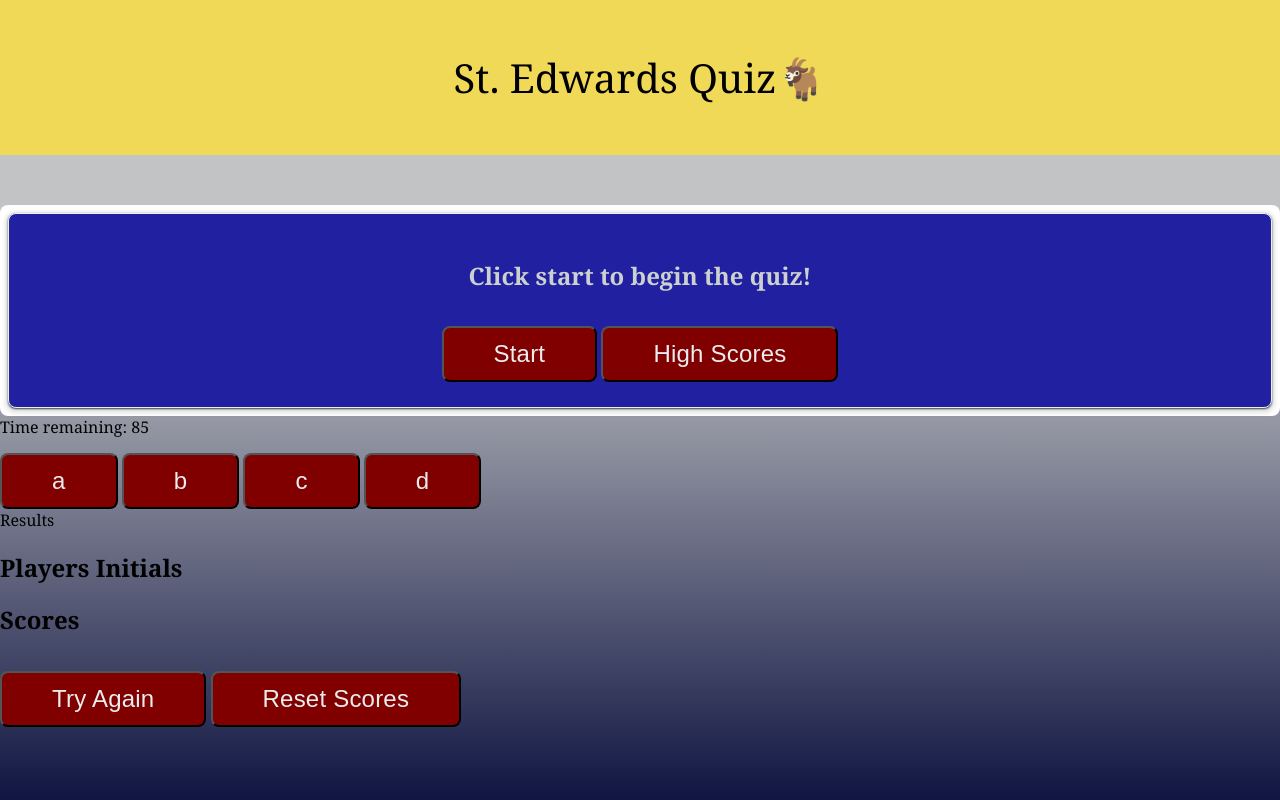
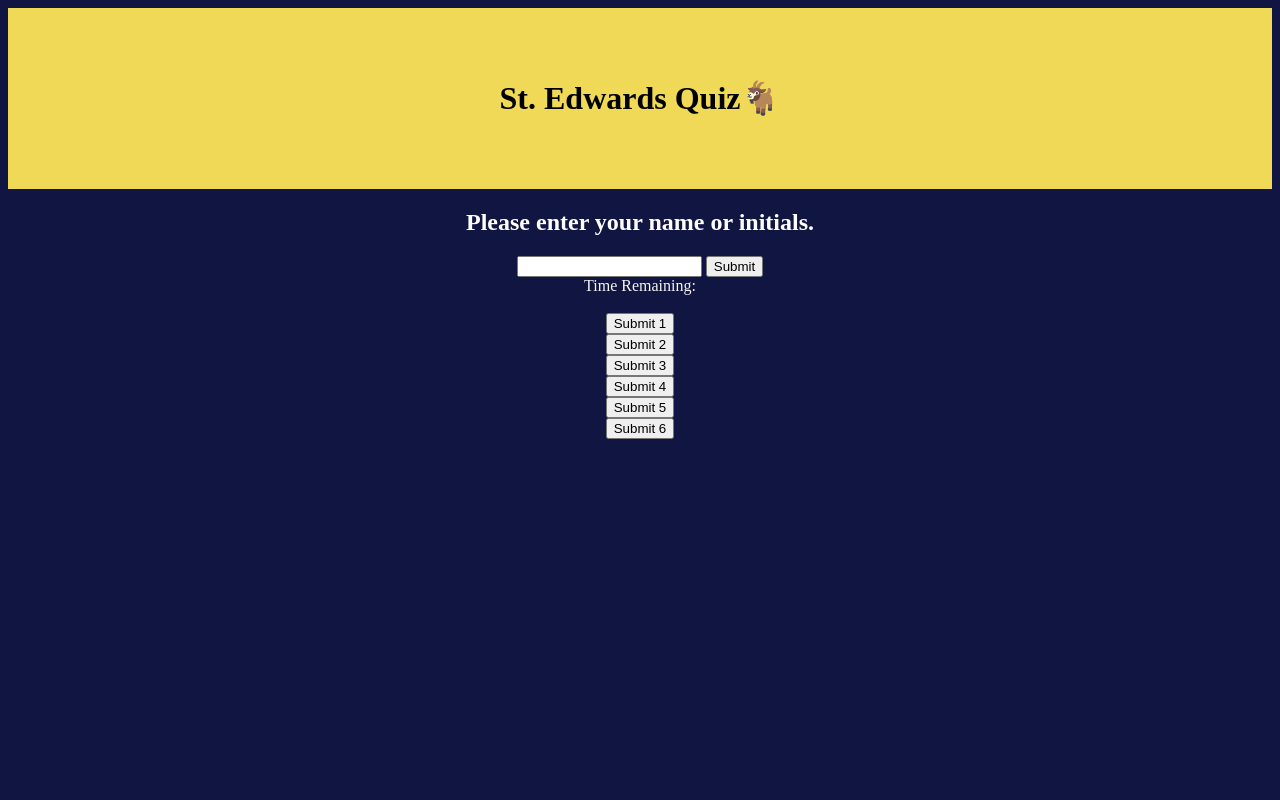
Before and after one commit to rlizbett/04-code_quiz, a plain HTML site: page index.html in a window 1280 px wide. Drawn offline with Linux system fonts and the light colour scheme.

Commit message:
updated html and css

```diff
--- a/assets/script.js
+++ b/assets/script.js
@@ -1,80 +0,0 @@
-//Variables
-var startButton = document.getElementById("startButton");
-var highScore = document.getElementById("highScore");
-var buttona = document.getElementById("a");
-var buttonb= document.getElementById("b");
-var buttonc = document.getElementById("c");
-var buttond = document.getElementById("d");
-var results = document.getElementById("results");
-var highScores = document.getElementById("highScores");
-var scorePage = document.getElementById("scorePage");
-var finishQuiz = document.getElementById("finishQuiz");
-var tryAgain = document.getElementById("tryAgain");
-var resetScore = document.getElementById("resetScore");
-var timeInterval;
-var score = 0;
-var correct;
-var timeEl;
-var secondsRemain = 90;
-var timeCount = document.getElementById("timecount");
-var currentQuestionIndex = 0;
-
-//Questions for the quiz
-var testQuestions = [{
-    question:"Where are the red doors located?",
-    optionA:"The chapel",
-    optionB: "Moody Hall",
-    optionC: "Main Building",
-    optionD: "Doyel",
-    correctOption: "c"},
-    {
-    question: "How many Jos Coffee Shops are located on campus?",
-    optionA: "3",
-    optionB: "2",
-    optionC: "1",
-    optionD: "0",
-    correctOption: "b"},
-    {
-    question: "Which athletic programs were discontinued in 2020?",
-    optionA: "Mens Soccer",
-    optionB: "Mens and Womens Tennis",
-    optionC: "Mens and Womens Golf",
-    optionD: "All of the above",
-    correctOption: "d"},
-    {
-    question: "What is the university mascot?",
-    optionA: "Bobcats",
-    optionB: "Hilltoppers",
-    optionC: "Bulldogs",
-    optionD: "Cougars",
-    correctOption: "b"},
-    {
-    question: "Where is St Edwards University located?",
-    optionA: "Austin",
-    optionB: "San Antonio",
-    optionC: "San Marcos",
-    optionD: "Corpus Christi ",
-    correctOption: "a"},
-    {
-    question: "Which sport does not have a location to train?",
-    optionA: "Softball",
-    optionB: "Tennis",
-    optionC: "Track",
-    optionD: "Baseball",
-    correctOption: "c"},
-];
-//Start of quiz function
-//Timer for the quiz
-timeInterval = setInterval(function() {
-    secondsRemain--;
-    timeCount.textContent = "Time remaining: " + secondsRemain;
-    if(secondsRemain === 0) {
-      clearInterval(timeInterval);
-      results();
-    }
-  }, 1000);
-codequiz.style.display = "block";
-//Check Answers function
-//Results of quiz function
-//Reset High Scores function
-//Try Againfunction
--- a/assets/style.css
+++ b/assets/style.css
@@ -1,63 +1,24 @@
-* {
-    box-sizing: border-box;
-}
-
-body {
-    font-family: Cambria, Cochin, Georgia, Times, 'Times New Roman', serif;
-    margin: 0;
-    display: flex;
-    flex-direction: column;
-    min-height: 100vh;
-    justify-content: flex-start;
-    background: linear-gradient(0deg, rgb(16, 21, 66) 0%, rgb(193, 195, 196) 63%);
+#header{
+    text-align: center;
+    color: white;
 }
 
 header {
+    margin-top: auto;
     padding: 50px;
     background-color: rgb(240, 217, 87);
     color: black;
 }
 
-.largeText {
-    font-size: 2.5em;
-    text-align:center;
-    border: 35px gray;
+#introInput{
+    text-align: center;
+    color: snow;
+}
+body{
+    background-color: rgb(16, 21, 66);
 }
 
-h1{
-    color: rgb(204, 209, 207);
+#quiz{
+    text-align: center;
+    color: whitesmoke;
 }
-
-section {
-    flex: 0 auto;
-    padding: 8px;
-    margin-top: 50px;
-    background-color: white;
-    border-radius: 8px;
-}
-.card {
-    background-color: rgb(32, 32, 160);
-    border: 1px solid #eceff1;
-    border-radius: 8px;
-    box-shadow: rgba(60, 64, 67, 2) 0 1px 2px 0,rgba(60, 64, 67, 0.15) 0 2px 4px 3px;
-    margin: auto;
-    padding: 25px;
-    text-align: center;
-}
-
-button {
-    background-color: maroon;
-    border-radius: 8px;
-    color: #eaecee;
-    cursor: pointer;
-    font-size: 1.5em;
-    letter-spacing: 0.21px;
-    line-height: 16px;
-    max-width: 255px;
-    padding: 18px 50px;
-    text-align: center;
-    transition-duration: 0.15s;
-    transition-property: background-color;
-    transition-timing-function: linear;
-    margin-top: 0.6em;
-}
--- a/index.html
+++ b/index.html
@@ -8,45 +8,35 @@
     <link rel="stylesheet" type="text/css" href="./assets/style.css" />
   </head>
 
-    <!--Body-->
   <body>
+      <div id="header">
+        <header>
+          <h1>St. Edwards Quiz🐐</h1>
+        </header>
+        <h2 id="topText">Please enter your name or initials.</h2>
+      </div>
 
-    <!--Header-->
-    <header>
-      <div class= "largeText">St. Edwards Quiz🐐</div>
-    </header>
+      <div id="introInput">
+        <input id="initials">
+        <button onclick="save()">Submit</button>
+      </div>
 
-    <!--Start quiz-->
-    <main>
-        <section>
-        <div class="card">
-          <h1>Click start to begin the quiz!</h1>
-          <button class="startButton">Start</button>
-          <button class="highScore">High Scores</button>
-        </section>
-    </main>
+      <div id="quiz">
+        <div id="countDown">Time Remaining:</div>
+        <h3 id="question"></h3>
+        <div id="optionA" onclick="functionA()"></div>
+        <div id="optionB" onclick="functionB()"></div>
+        <div id="optionC" onclick="functionC()"></div>
+        <div id="optionD" onclick="functionD()"></div>
 
-    <!--Time remaining while taking the quiz-->
-    <div id="codequiz">
-        <div id="timecount">Time Remaining:</div>
-        <button id="a" onclick="checkAnswer('a')">a</button>
-        <button id="b" onclick="checkAnswer('b')">b</button>
-        <button id="c" onclick="checkAnswer('c')">c</button>
-        <button id="d" onclick="checkAnswer('d')">d</button>
-        <div id="results">Results</div>
-    </div>
+        <div id="question1Btn" onclick="submitq1()"><button>Submit 1</button></div>
+        <div id="question2Btn" onclick="submitq2()"><button>Submit 2</button></div>
+        <div id="question3Btn" onclick="submitq3()"><button>Submit 3</button></div>
+        <div id="question4Btn" onclick="submitq4()"><button>Submit 4</button></div>
+        <div id="question5Btn" onclick="submitq5()"><button>Submit 5</button></div>
+        <div id="question6Btn" onclick="submitq6()"><button>Submit 6</button></div>
 
-    <!--High Scores-->
-    <div id="highScores scorePage">
-        <h2>Players Initials</h2>
-        <h2>Scores</h2>
-    </div>
-
-    <!--Finished Quiz Options-->
-    <div id="finishQuiz">
-        <button id="tryAgain" onclick="restartQuiz()">Try Again</button>
-        <button id="resetScores" onclick="resetScores()">Reset Scores</button>
-    </div>
+      </div>
 
     <!--Javascript link-->
     <script src="./assets/script.js"></script>
```
